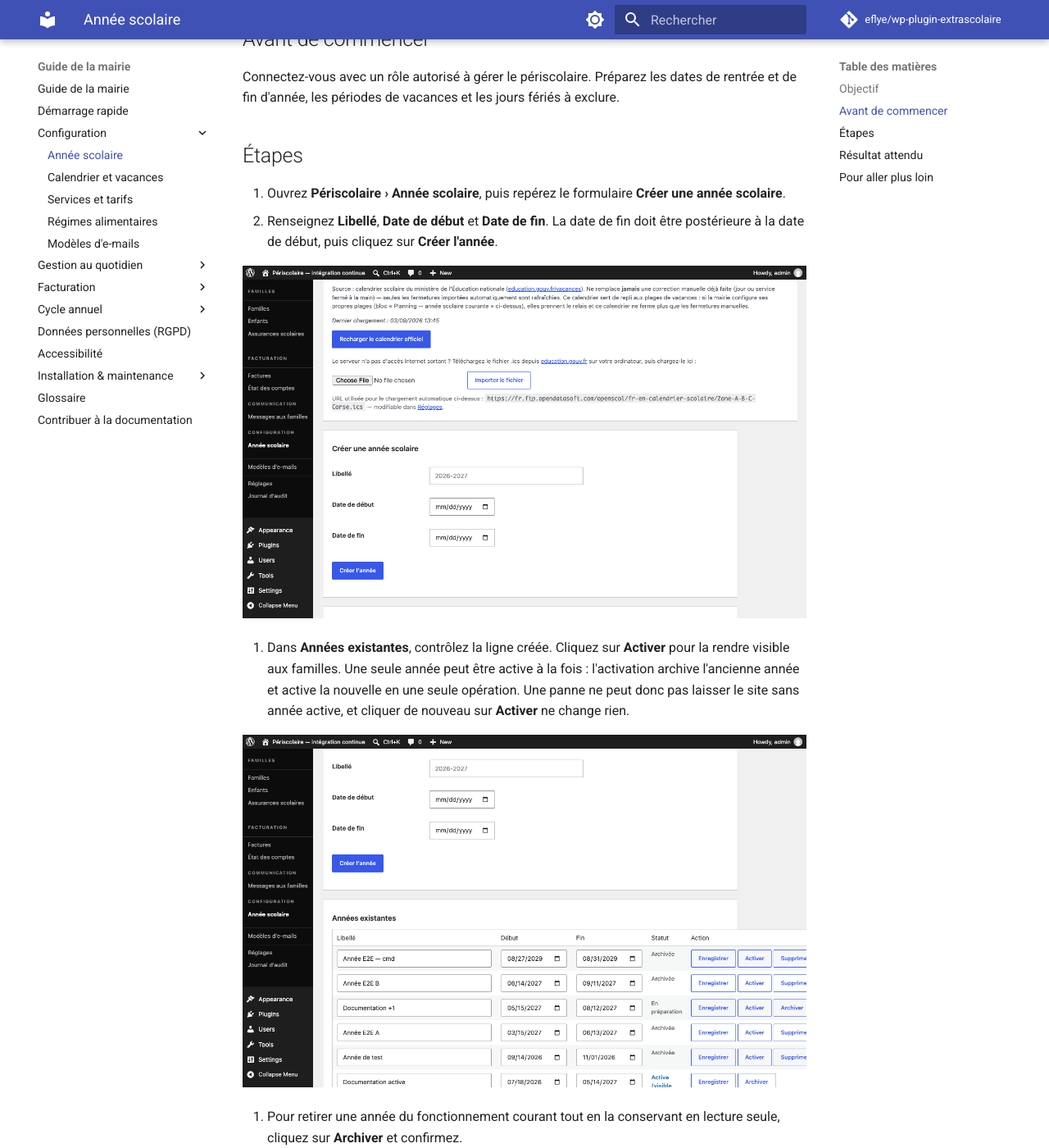
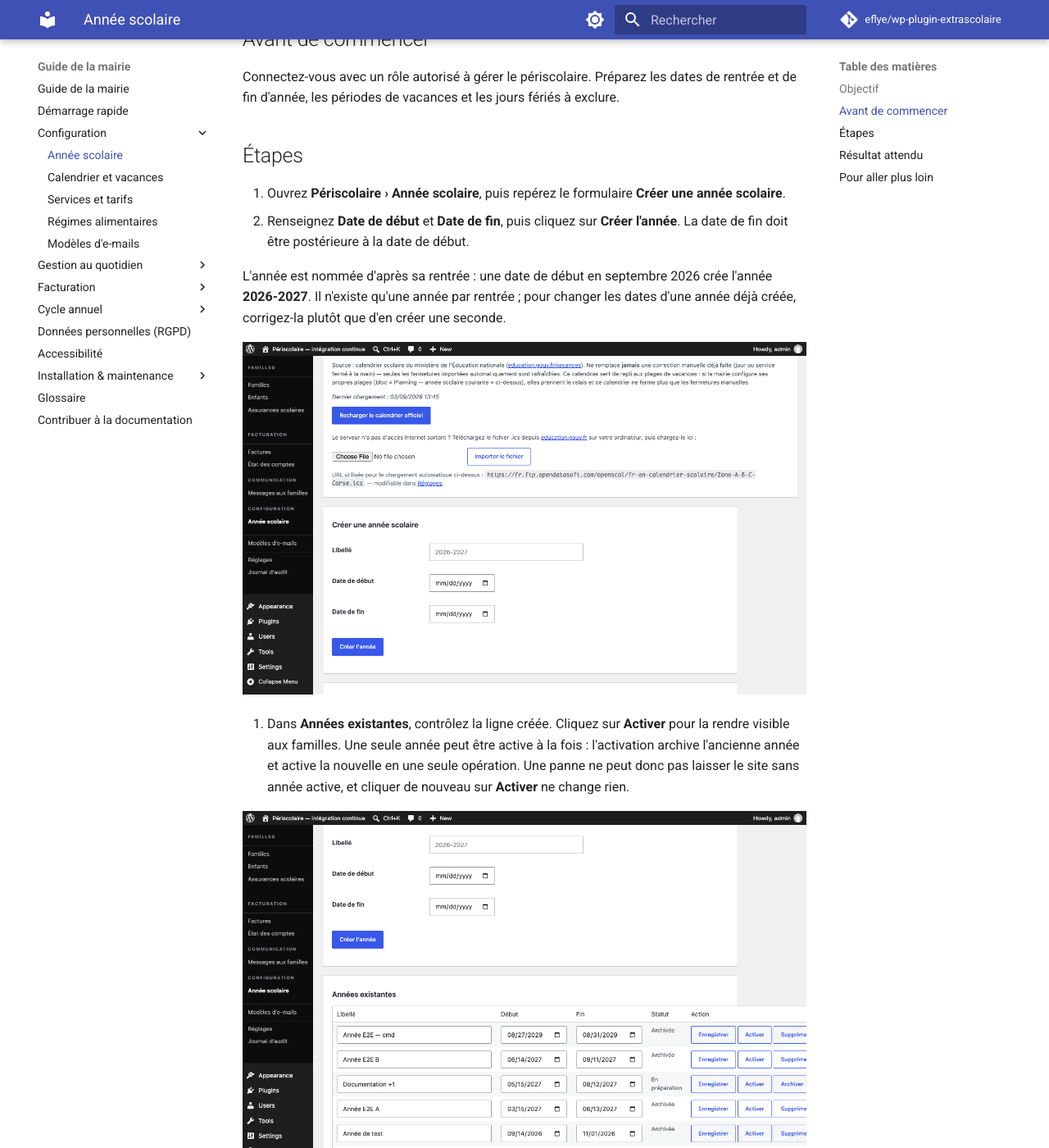
Before and after one commit to eflye/wp-plugin-extrascolaire, an MkDocs documentation site: the page built from documentation/configuration/annee-scolaire.md, in a window 1280 px wide and 1400 px high, scrolled down 340 px. Shown: the whole window at 82% size. Built offline with MkDocs 1.6.1 and Material for MkDocs 9.7.7, drawn with Linux system fonts in a browser that asks for light colours; comment, search, counter and statistics services are not loaded; some of the changed text lies outside the part shown.

Commit message:
docs(annee-scolaire): année nommée par sa rentrée, retrait de réinscription, rétention (P2-08)
Co-Authored-By: Claude Opus 5.5 <noreply@anthropic.com>
Claude-Session: https://claude.ai/code/session_01NUknn5V2uYE87AKNARM7tY

```diff
--- a/documentation/configuration/annee-scolaire.md
+++ b/documentation/configuration/annee-scolaire.md
@@ -11,22 +11,24 @@ Connectez-vous avec un rôle autorisé à gérer le périscolaire. Préparez les
 ## Étapes
 
 1. Ouvrez **Périscolaire › Année scolaire**, puis repérez le formulaire **Créer une année scolaire**.
-2. Renseignez **Libellé**, **Date de début** et **Date de fin**. La date de fin doit être postérieure à la date de début, puis cliquez sur **Créer l'année**.
+2. Renseignez **Date de début** et **Date de fin**, puis cliquez sur **Créer l'année**. La date de fin doit être postérieure à la date de début.
 
-   ![Formulaire « Créer une année scolaire » avec les champs Libellé, Date de début et Date de fin](../assets/screenshots/annee-scolaire-creer.png)
+   L'année est nommée d'après sa rentrée : une date de début en septembre 2026 crée l'année **2026-2027**. Il n'existe qu'une année par rentrée ; pour changer les dates d'une année déjà créée, corrigez-la plutôt que d'en créer une seconde.
+
+   ![Formulaire « Créer une année scolaire » avec les champs Date de début et Date de fin](../assets/screenshots/annee-scolaire-creer.png)
 
 3. Dans **Années existantes**, contrôlez la ligne créée. Cliquez sur **Activer** pour la rendre visible aux familles. Une seule année peut être active à la fois : l'activation archive l'ancienne année et active la nouvelle en une seule opération. Une panne ne peut donc pas laisser le site sans année active, et cliquer de nouveau sur **Activer** ne change rien.
 
-   ![Tableau « Années existantes » affichant les libellés, dates, statuts et actions disponibles](../assets/screenshots/annee-scolaire-liste.png)
+   ![Tableau « Années existantes » affichant l'année, ses dates, son statut et les actions disponibles](../assets/screenshots/annee-scolaire-liste.png)
 
 4. Pour retirer une année du fonctionnement courant tout en la conservant en lecture seule, cliquez sur **Archiver** et confirmez.
-5. Pour corriger une année existante, modifiez son **Libellé**, sa **Date de début** ou sa **Date de fin** directement dans **Années existantes**, puis cliquez sur **Enregistrer**.
+5. Pour corriger une année existante, modifiez sa **Date de début** ou sa **Date de fin** directement dans **Années existantes**, puis cliquez sur **Enregistrer**. Le nom de l'année suit sa date de début.
 6. Pour supprimer une année qui n'est pas active, cliquez sur **Supprimer** et confirmez.
 
    !!! warning
        La suppression est définitive : les inscriptions des enfants pour cette année, leur classe et leur justificatif d'assurance sont supprimés. Activez d'abord une autre année si l'année ciblée est encore active.
 
-7. Dans **Planning — année scolaire courante**, vérifiez les dates, renseignez le **Préavis de modification** en heures et complétez les **Plages de vacances**, puis cliquez sur **Enregistrer la configuration du planning**. Contrôlez aussi les **Jours fériés à exclure** ; retirez un jour uniquement s'il doit redevenir un jour d'école.
+7. Dans **Planning — année scolaire courante**, vérifiez les dates (ce sont celles de l'année : les modifier ici ou dans **Années existantes** revient au même), renseignez le **Préavis de modification** en heures et complétez les **Plages de vacances**, puis cliquez sur **Enregistrer la configuration du planning**. Contrôlez aussi les **Jours fériés à exclure** ; retirez un jour uniquement s'il doit redevenir un jour d'école.
 
 ## Résultat attendu
 
```
Also changed, not shown: TODO.md (+14 -2 lines), documentation/configuration/modeles-emails.md (+1 -0 lines), documentation/cycle-annuel/reinscription.md (+1 -1 lines), documentation/familles/reinscription.md (+2 -0 lines), documentation/rgpd.md (+1 -1 lines).
